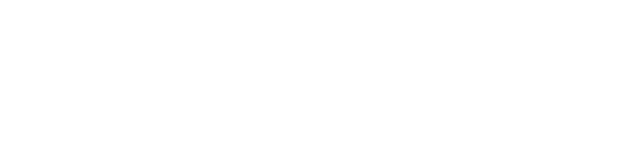
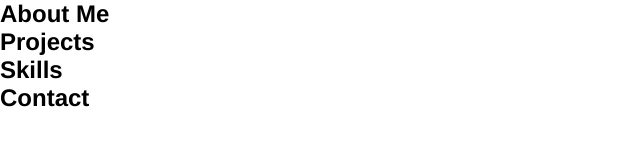
Before and after one commit to LandBasedFighter/portfolio-site, a plain HTML site: page index.html in a window 1280 px wide. Shown: the whole page, without its empty margins (0-640 px from the left). Drawn offline with Linux system fonts and the light colour scheme.

Commit message:
add html scaffold

```diff
--- a/index.html
+++ b/index.html
@@ -5,3 +5,38 @@
     <meta name="viewport" content="width=device-width, initial-scale=1.0">
     <title>Morgan Guinyard</title>
     <link rel="stylesheet" href="styles.css">
+    <body>
+    <header class="hero">
+        <!-- Hero content -->
+    </header>
+
+    <nav class="marta-nav">
+        <!-- MARTA navigation will go here -->
+    </nav>
+
+    <main>
+        <section id="about">
+        <h2>About Me</h2>
+        <!-- Content -->
+        </section>
+
+        <section id="projects">
+        <h2>Projects</h2>
+        <!-- Content -->
+        </section>
+
+        <section id="skills">
+        <h2>Skills</h2>
+        <!-- Content -->
+        </section>
+
+        <section id="contact">
+        <h2>Contact</h2>
+        <!-- Content -->
+        </section>
+    </main>
+
+    <footer>
+        <!-- Footer stuff -->
+    </footer>
+    </body>
```
